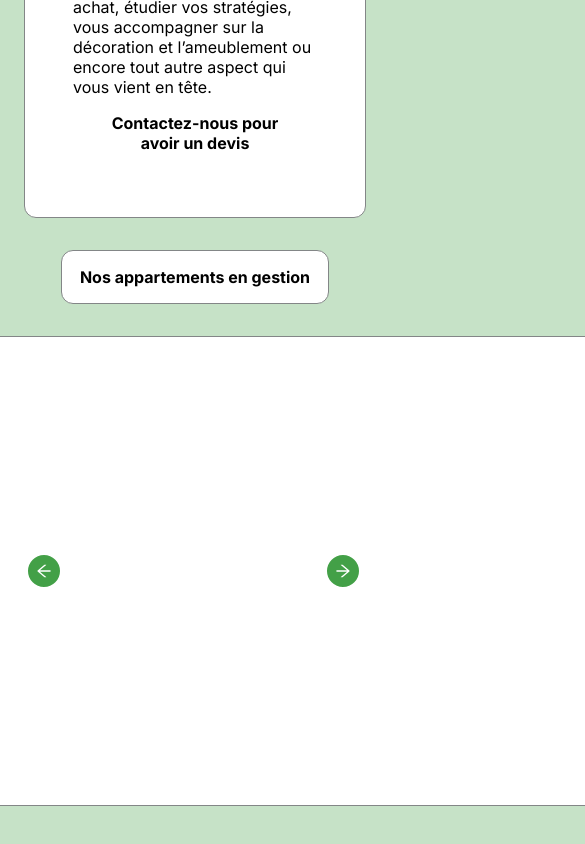
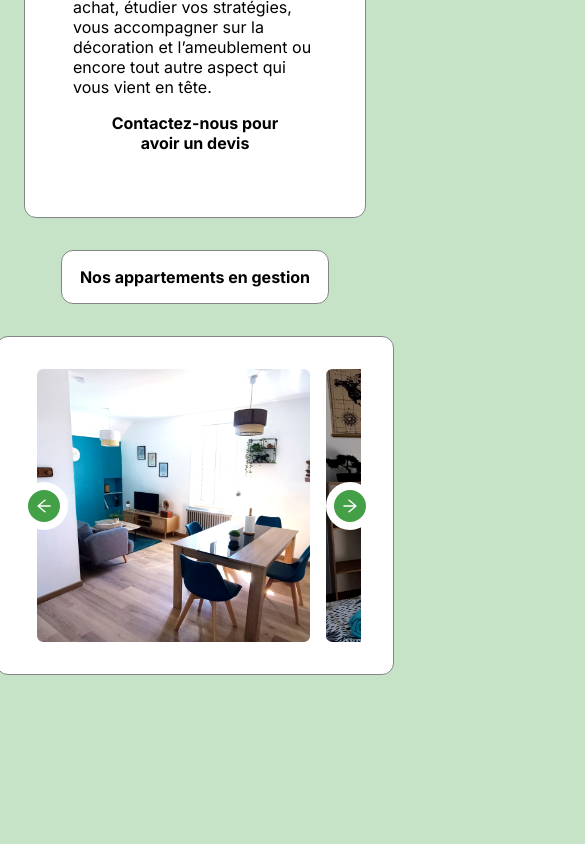
Before and after one commit to LudovicLDigital/arvernesHomes, a Next.js app: page / in a window 390 px wide. Shown: the part 3098-3942 px from the top of the page, 585 px wide, since content can reach past the window. After the commit the page ends 3813 px from the top, so only its background shows below. Built offline with nearby package versions, Linux system fonts and the light colour scheme.

Commit message:
:sparkles:<feat> carousel done and responsiveness done too

```diff
--- a/src/app/components/DataSection/DataSection.tsx
+++ b/src/app/components/DataSection/DataSection.tsx
@@ -2,7 +2,7 @@ import styles from './datasection.module.css';
 import { Badge, Col, theme, Row } from 'antd';
 import { StarFilled } from '@ant-design/icons';
 import { Bubble, homeData } from '@/app/datas/HomeData';
-import Card from '@/app/components/common/Card';
+import { Card } from '@/app/components/common';
 
 const { useToken } = theme;
 type BubbleProps = {
--- a/src/app/components/PropertiesSection/PropertiesSection.tsx
+++ b/src/app/components/PropertiesSection/PropertiesSection.tsx
@@ -1,29 +1,7 @@
-import Card from '@/app/components/common/Card';
 import global from '@/app/page.module.css';
-import styles from './propertiessection.module.css';
-import Image from 'next/image';
-import { ArrowLeftOutlined, ArrowRightOutlined } from '@ant-design/icons';
-import { CSSProperties, useRef } from 'react';
-import { theme } from 'antd';
-
-const { useToken } = theme;
+import { Card, Carousel } from '@/app/components/common';
 
 export default function PropertiesSection() {
-  const scrollerRef = useRef<HTMLDivElement>();
-  const { token } = useToken();
-
-  const scroll = (direction: string) => {
-    if (scrollerRef.current) {
-      const { current: scroller } = scrollerRef;
-      const scrollAmount = 400; // The width of each image - adjust as needed
-      if (direction === 'left') {
-        scroller.scrollLeft -= scrollAmount;
-      } else {
-        scroller.scrollLeft += scrollAmount;
-      }
-    }
-  };
-
   const properties = [
     {
       title: 'Appartement 1 - Séjour',
@@ -54,16 +32,6 @@ export default function PropertiesSection() {
       image: '/properties/jd1.jpg',
     },
   ];
-  const arrowStyle: CSSProperties = {
-    fontSize: '1em',
-    color: 'white',
-    position: 'absolute', // Make sure the arrows are clickable
-    zIndex: 10,
-    backgroundColor: token.colorPrimary,
-    padding: '0.5em',
-    borderRadius: '50%',
-    border: '0.8em solid white',
-  };
   return (
     <>
       <Card
@@ -85,38 +53,7 @@ export default function PropertiesSection() {
           marginTop: 0,
         }}
       >
-        <div className={styles.innerContainer}>
-          <ArrowLeftOutlined
-            onClick={() => scroll('left')}
-            style={{
-              ...arrowStyle,
-              left: '4%',
-            }}
-          />
-          <div className={styles.imagesRower} ref={scrollerRef}>
-            {properties.map((property, index) => {
-              return (
-                <div key={index} className={styles.imageContainer}>
-                  <Image
-                    src={property.image}
-                    alt={property.title}
-                    width={400}
-                    height={400}
-                    priority
-                    unoptimized={true}
-                  />
-                </div>
-              );
-            })}
-          </div>
-          <ArrowRightOutlined
-            onClick={() => scroll('right')}
-            style={{
-              ...arrowStyle,
-              right: '5%',
-            }}
-          />
-        </div>
+        <Carousel images={properties} />
       </Card>
     </>
   );
--- a/src/app/components/PropertiesSection/propertiessection.module.css
+++ /dev/null
@@ -1,50 +0,0 @@
-.innerContainer {
-    display: flex;
-    align-items: center;
-    width: 100%;
-}
-
-/* Ensure that the container cuts off any overflowing images */
-.imagesRower {
-    display: flex;
-    flex: 1;
-    scroll-snap-type: x mandatory;
-    -webkit-overflow-scrolling: touch;
-    /* Hide the overflow on the x-axis */
-    overflow-x: hidden;
-    max-width: 100%;
-    align-items: center;
-    justify-content: center;
-}
-.imageContainer {
-    flex: 0 0 auto; /* Don't grow, don't shrink, base width on content */
-    max-width: 100%; /* Make sure the image does not exceed its container */
-    margin-left: 0.5rem;
-    margin-right: 0.5rem;
-    scroll-snap-align: start;
-}
-
-.images {
-    flex: 0 0 auto; /* Don't grow, don't shrink, base width on content */
-    margin-left: 0.5rem;
-    margin-right: 0.5rem;
-    scroll-snap-align: start; /* Snap align at the start */
-}
-/* Add padding at the end of the scroll to ensure the last item can align to the start */
-.imagesRower:after {
-    content: '';
-    flex: 0 0 1rem; /* Adjust the padding space as needed */
-}
-
-/* Media Query for tablets */
-@media (max-width: 768px) {
-    .imageContainer {
-        flex: 0 0 50%; /* Show 2 images at a time for tablets */
-    }
-}
-/* Media Query for mobile */
-@media (max-width: 480px) {
-    .imageContainer {
-        flex: 0 0 100%; /* Show 1 image at a time for mobile */
-    }
-}
--- a/src/app/components/ServiceSection/ServiceSection.tsx
+++ b/src/app/components/ServiceSection/ServiceSection.tsx
@@ -1,5 +1,5 @@
 import { theme } from 'antd';
-import Card from '@/app/components/common/Card';
+import { Card } from '@/app/components/common';
 import Image from 'next/image';
 import styles from './servicesection.module.css';
 import global from '@/app/page.module.css';
--- /dev/null
+++ b/src/app/components/common/Carousel.tsx
@@ -0,0 +1,92 @@
+import { ArrowLeftOutlined, ArrowRightOutlined } from '@ant-design/icons';
+import Image from 'next/image';
+import styles from './carousel.module.css';
+import { CSSProperties, useRef } from 'react';
+import { theme } from 'antd';
+
+const { useToken } = theme;
+
+type CarouselProps = {
+  images: {
+    title: string;
+    image: string;
+  }[];
+};
+export default function Carousel(props: CarouselProps) {
+  const { images } = props;
+  const scrollerRef = useRef<HTMLDivElement>(null);
+  const { token } = useToken();
+
+  const scroll = (direction: string) => {
+    if (scrollerRef.current) {
+      const { current: scroller } = scrollerRef;
+      const firstImageContainer = scroller.children[0]; // children is a collection of Element nodes only
+      // If there's no image container, we cannot scroll
+      if (!firstImageContainer) return;
+
+      // Calculate total width of one item including its margins
+      const itemWidth =
+        firstImageContainer.clientWidth +
+        parseInt(window.getComputedStyle(firstImageContainer).marginLeft) +
+        parseInt(window.getComputedStyle(firstImageContainer).marginRight);
+
+      const scrollOptions = {
+        left:
+          direction === 'left'
+            ? scroller.scrollLeft - itemWidth
+            : scroller.scrollLeft + itemWidth,
+        top: 0,
+        behavior: 'smooth' as ScrollBehavior,
+      };
+
+      scroller.scroll(scrollOptions);
+    }
+  };
+
+  const arrowStyle: CSSProperties = {
+    fontSize: '1em',
+    color: 'white',
+    position: 'absolute', // Make sure the arrows are clickable
+    zIndex: 10,
+    backgroundColor: token.colorPrimary,
+    padding: '0.5em',
+    borderRadius: '50%',
+    border: '0.5em solid white',
+  };
+
+  return (
+    <div className={styles.innerContainer}>
+      <ArrowLeftOutlined
+        onClick={() => scroll('left')}
+        style={{
+          ...arrowStyle,
+          left: '5vw',
+        }}
+      />
+      <div className={styles.imageCarousel} ref={scrollerRef}>
+        {images.map((property, index) => {
+          return (
+            <div key={index} className={styles.imageContainer}>
+              <Image
+                className={styles.images}
+                src={property.image}
+                alt={property.title}
+                width={400}
+                height={400}
+                priority
+                unoptimized={true}
+              />
+            </div>
+          );
+        })}
+      </div>
+      <ArrowRightOutlined
+        onClick={() => scroll('right')}
+        style={{
+          ...arrowStyle,
+          right: '4vw',
+        }}
+      />
+    </div>
+  );
+}
--- /dev/null
+++ b/src/app/components/common/carousel.module.css
@@ -0,0 +1,39 @@
+.innerContainer {
+    display: flex;
+    align-items: center;
+    width: 100%;
+    justify-content: center;
+}
+
+.imageCarousel {
+    width: 85vw;
+    display: flex;
+    flex-wrap: nowrap;
+    overflow-x: scroll;
+    scroll-behavior: smooth;
+    -ms-overflow-style: none;  /* IE and Edge */
+    scrollbar-width: none;  /* Firefox */
+}
+.imageCarousel::-webkit-scrollbar {
+    display: none;
+}
+.imageContainer {
+    display: flex;
+    align-items: center;
+    justify-content: center;
+    transition: 1s cubic-bezier(0.039, 0.575, 0.565, 1);
+}
+.images {
+    width: 30vw;
+    height: 30vw;
+    margin-left: 1vw;
+    margin-right: 1vw;
+}
+@media (max-width: 500px) {
+    .images {
+        width: 70vw;
+        height: 70vw;
+        margin-left: 2vw;
+        margin-right: 2vw;
+    }
+}
--- /dev/null
+++ b/src/app/components/common/index.ts
@@ -0,0 +1,4 @@
+import Carousel from '@/app/components/common/Carousel';
+import Card from '@/app/components/common/Card';
+
+export { Carousel, Card };
```
